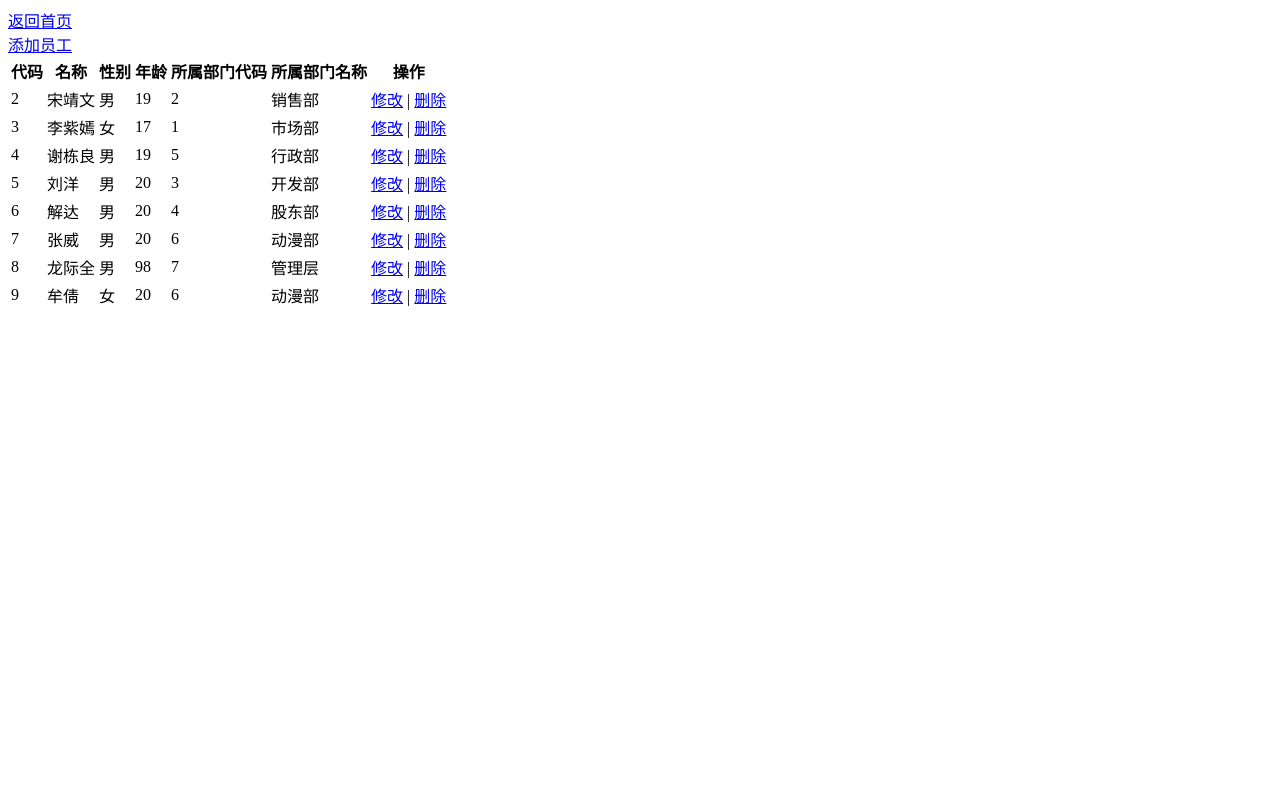
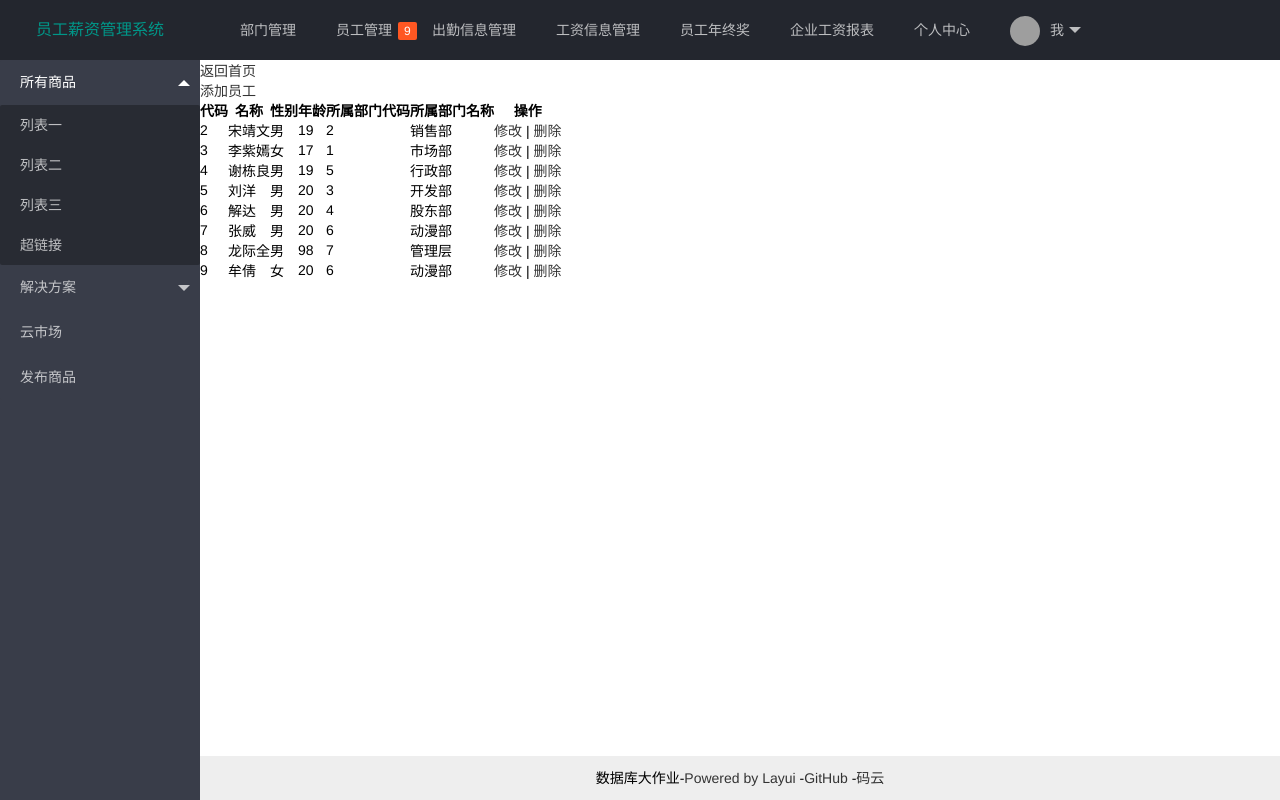
Before and after one commit to ljyslyc/Employee-salary-management-system, a Django app: page /wms/staff in a window 1280 px wide. Run offline with Django 3.2, Linux system fonts and the light colour scheme; data comes from the database, SQL or seed files in the repository; both versions use the stored data as it was after the commit; parts of the project's set-up code (start-up, migrations or seed data) failed here and were passed over; some libraries are stand-ins or nearby versions; grey boxes are pictures that could not be loaded.

Commit message:
添加侧边栏，底栏‘

```diff
--- a/wms/templates/wms/base.html
+++ b/wms/templates/wms/base.html
@@ -12,10 +12,107 @@
     <script src="http://code.highcharts.com/highcharts.js"></script>
     <script src="{% static 'wms/js/common-pie-table.js' %}"></script>
 
+    <meta name="renderer" content="webkit">
+    <meta http-equiv="X-UA-Compatible" content="IE=edge,chrome=1">
+    <meta name="viewport" content="width=device-width, initial-scale=1, maximum-scale=1">
+    <link rel="stylesheet" href="{% static 'wms/layui/css/layui.css' %}"  media="all">
 </head>
-<body>
-    {% block content %}
+<body class="layui-layout-body" >
 
-    {% endblock %}
+ <div class="layui-layout layui-layout-admin">
+
+    <div class="layui-header">
+    <div class="layui-logo">员工薪资管理系统</div><!-- 头部区域（可配合layui已有的水平导航） -->
+        <ul class="layui-nav layui-layout-left">
+            <li class="layui-nav-item">
+                <a href="/wms/department">部门管理</a>
+            </li>
+            <li class="layui-nav-item">
+                <a href="/wms/staff">员工管理<span class="layui-badge">9</span></a>
+            </li>
+            <li class="layui-nav-item">
+                <a href="/wms/attendance">出勤信息管理</a>
+            </li>
+            <li class="layui-nav-item">
+                <a href="/wms/wage">工资信息管理</a>
+            </li>
+            <li class="layui-nav-item">
+                <a href="/wms/yearending">员工年终奖</a>
+            </li>
+            <li class="layui-nav-item">
+                <a href="/wms/wage-report">企业工资报表</a>
+            </li>
+            <li class="layui-nav-item">
+                <a href="">个人中心</a>
+            </li>
+            <li class="layui-nav-item" lay-unselect="">
+                <a href="javascript:;"><img src="//t.cn/RCzsdCq" class="layui-nav-img">我</a>
+                <dl class="layui-nav-child">
+                <dd><a href="javascript:;">修改信息</a></dd>
+                <dd><a href="javascript:;">安全管理</a></dd>
+                <dd><a href="/wms/login">退出登录</a></dd>
+                </dl>
+            </li>
+        </ul>
+    </div>
+    <div style="margin-top: 15px;">
+
+
+<div class="layui-side layui-bg-black">
+    <div class="layui-side-scroll">
+      <!-- 左侧导航区域（可配合layui已有的垂直导航） -->
+      <ul class="layui-nav layui-nav-tree"  lay-filter="test">
+        <li class="layui-nav-item layui-nav-itemed">
+          <a class="" href="javascript:;">所有商品</a>
+          <dl class="layui-nav-child">
+            <dd><a href="javascript:;">列表一</a></dd>
+            <dd><a href="javascript:;">列表二</a></dd>
+            <dd><a href="javascript:;">列表三</a></dd>
+            <dd><a href="">超链接</a></dd>
+          </dl>
+        </li>
+        <li class="layui-nav-item">
+          <a href="javascript:;">解决方案</a>
+          <dl class="layui-nav-child">
+            <dd><a href="javascript:;">列表一</a></dd>
+            <dd><a href="javascript:;">列表二</a></dd>
+            <dd><a href="">超链接</a></dd>
+          </dl>
+        </li>
+        <li class="layui-nav-item"><a href="">云市场</a></li>
+        <li class="layui-nav-item"><a href="">发布商品</a></li>
+      </ul>
+    </div>
+  </div>
+
+
+    <div class="layui-body">
+        <!-- 内容主体区域 -->
+        {% block content %}
+
+        {% endblock %}
+    </div>
+
+    <div class="layui-footer" style = "text-align:center;">
+        <!-- 底部固定区域 -->
+        数据库大作业-<a herf ="https://www.layui.com/" >Powered by Layui</a>
+
+        -<a herf ="https://github.com/ljyslyc/Employee-salary-management-system" >GitHub</a>
+        -<a herf ="https://gitee.com/ljyslyc/Employee-salary-management-system" >码云</a>
+
+    </div>
+</div>
+
+<script src="{% static 'wms/layui/layui.js' %}" charset="utf-8"></script>
+<script>
+    layui.use('element', function(){
+    var element = layui.element; //导航的hover效果、二级菜单等功能，需要依赖element模块
+    //监听导航点击
+    element.on('nav(demo)', function(elem){
+        //console.log(elem)
+        layer.msg(elem.text());
+    });
+    });
+</script>
 </body>
 </html>
--- a/wms/templates/wms/department.html
+++ b/wms/templates/wms/department.html
@@ -1,5 +1,7 @@
 {% extends "wms/base.html" %}
 {% block content %}
+
+
     <div class="layui-container">
         <blockquote class="layui-elem-quote">
             <h1>部门管理</h1>
@@ -9,10 +11,6 @@
                 <input placeholder="部门名称" name="q" id="q">
                 <input type="submit" class="layui-btn" value="搜索">
             </form>
-        </p>
-
-        <p>
-            <br />
         </p>
 
         <p>
--- a/wms/templates/wms/newindex.html
+++ b/wms/templates/wms/newindex.html
@@ -20,7 +20,7 @@
     <script src="{% static 'wms/layui/layui.js' %}"></script>
 
     <ul class="layui-nav layui-bg-cyan">
-      <li class="layui-nav-item"><a href="">员工薪资管理系统</a></li>
+      <li class="layui-nav-item"><a href="/wms/department">员工薪资管理系统</a></li>
       <li class="layui-nav-item layui-this"><a href="">员工管理</a></li>
       <li class="layui-nav-item"><a href="">出勤信息管理</a></li>
       <li class="layui-nav-item">
--- a/wms/templates/wms/staff.html
+++ b/wms/templates/wms/staff.html
@@ -1,13 +1,5 @@
-<html>
-<head>
-	<meta charset="UTF-8" />
-  <title>wsm-staff</title>
-</head>
-<!--/************************************************************
-* 注释模板
-**************************************************************-->
-<body>
-
+{% extends "wms/base.html" %}
+{% block content %}
 <div>
     <a href="/wms/index">返回首页</a><br />
     <a href="/wms/staff-create">添加员工</a><br />
@@ -46,8 +38,6 @@
     </table>
 </div>
 
-
-
 {% if messages %}
 <script>
     {% for msg in messages %}
@@ -56,5 +46,4 @@
 </script>
 {% endif %}
 
-</body>
-</html>
+{% endblock %}
--- a/wms/views.py
+++ b/wms/views.py
@@ -25,13 +25,12 @@ import json
 # Create your views here.
 # 登录
 def login(request):
-
     return render(request, 'wms/login_t.html')
 
 # 主页
 def index(request):
     # 写死，强制登录成功哈哈哈哈
-    return render(request, 'wms/index.html')
+    return render(request, 'wms/staff.html')
     if 'wms_name' in request.POST and 'wms_password' in request.POST: # 登录逻辑
         # login_form = LoginForm(request.POST)
         wms_name = request.POST['wms_name']
```
Also changed, not shown: db.sqlite3.
